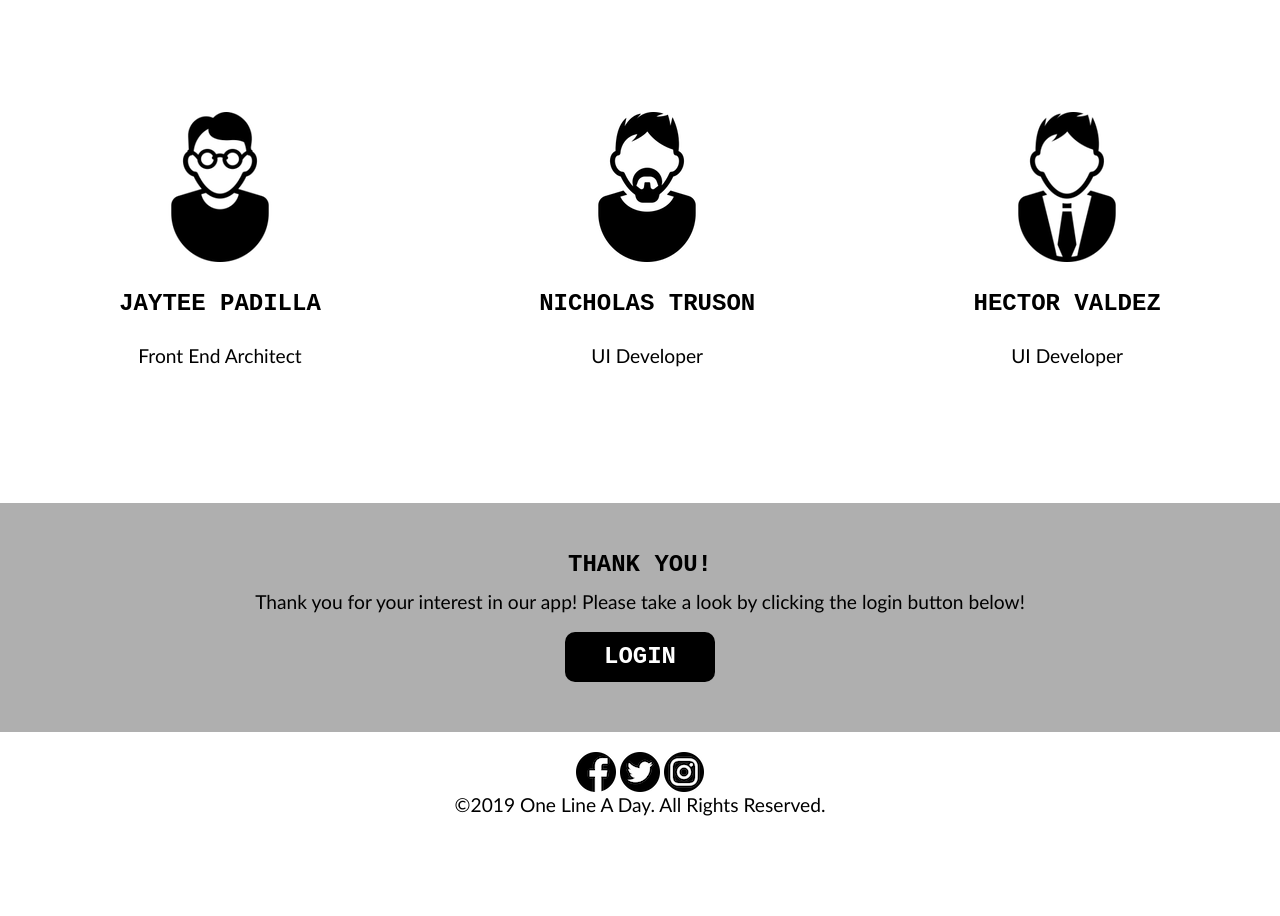
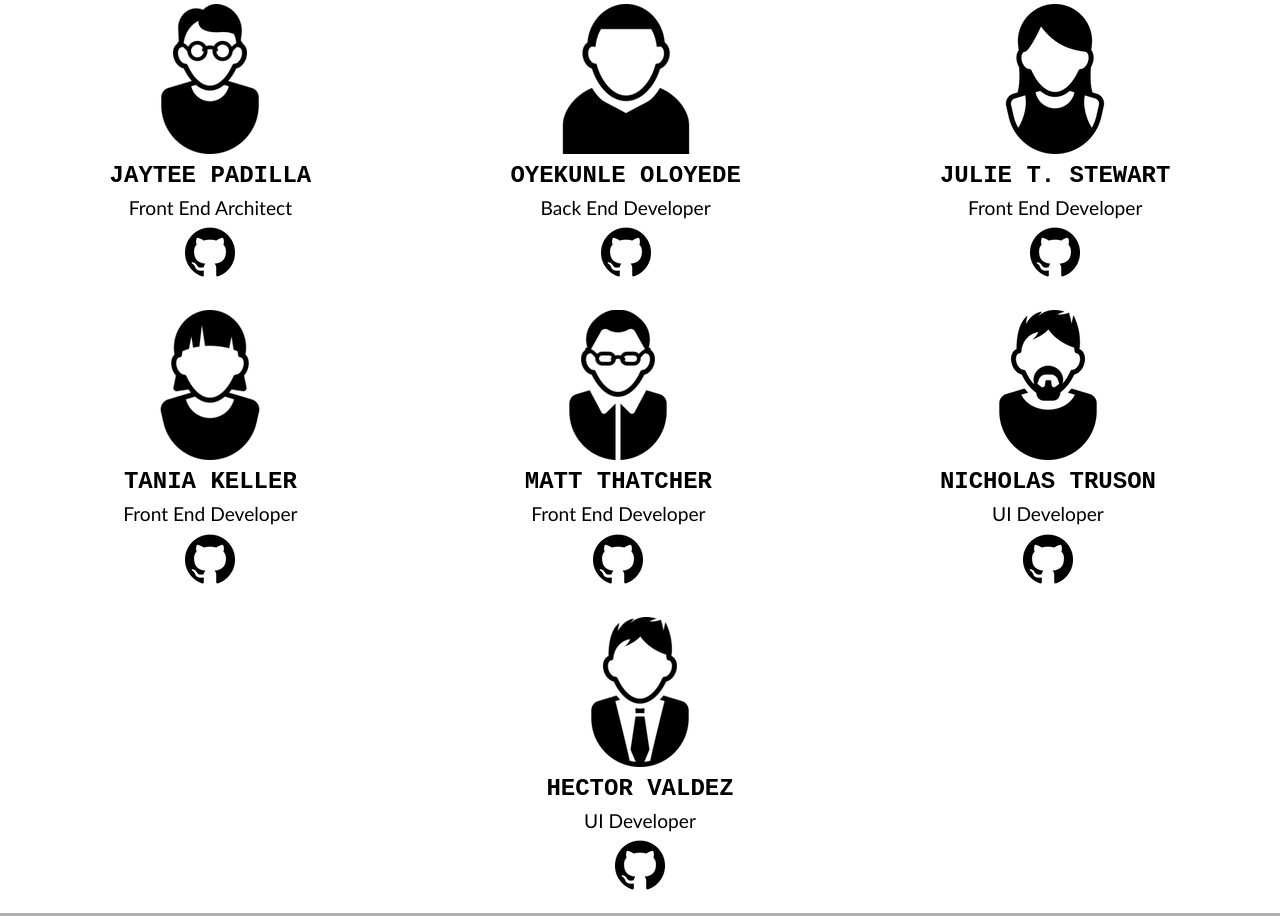
Before and after one commit to build-one-line-a-day/Frontend---Nicholas-Truson, a plain HTML site: page aboutus.html in a window 1280 px wide. Shown: the part 708-1624 px from the top of the page. Before the commit the page ends 1542 px from the top, so only its background shows below. Drawn offline with Linux system fonts and the light colour scheme.

Commit message:
styling changes

```diff
--- a/aboutus.html
+++ b/aboutus.html
@@ -33,20 +33,49 @@
                 <img src="media/jaytee.png" alt="">
                     <h3>Jaytee Padilla</h3>
                         <p>Front End Architect</p>
+                            <a class="cta-github" href="https://github.com/jaytee-padilla"><img src="media/github.png" alt=""></a>
+            </div>
+            <div class="teammember">
+                <img src="media/oyekunle.png" alt="">
+                    <h3>Oyekunle Oloyede</h3>
+                        <p>Back End Developer</p>
+                            <a class="cta-github" href="https://github.com/Oyekunle-Mark"><img src="media/github.png" alt=""></a>
+            </div>
+            <div class="teammember">
+                <img src="media/julie.png" alt="">
+                    <h3>Julie T. Stewart</h3>
+                        <p>Front End Developer</p>
+                            <a class="cta-github" href="https://github.com/juliethrallstewart"><img src="media/github.png" alt=""></a>
+        </div>
+        </div>
+        <div class="middle-row">
+            <div class="teammember">
+                <img src="media/tania.png" alt="">
+                    <h3>Tania Keller</h3>
+                        <p>Front End Developer</p>
+                            <a class="cta-github" href="https://github.com/taniamichelle"><img src="media/github.png" alt=""></a>
+            </div>
+            <div class="teammember">
+                <img src="media/matt.png" alt="">
+                    <h3>Matt Thatcher</h3>
+                        <p>Front End Developer</p>
+                            <a class="cta-github" href="https://github.com/mmthatch12"><img src="media/github.png" alt=""></a>
             </div>
             <div class="teammember">
                 <img src="media/nick.png" alt="">
                     <h3>Nicholas Truson</h3>
                         <p>UI Developer</p>
+                            <a class="cta-github" href="https://github.com/NicholasTruson"><img src="media/github.png" alt=""></a>
         </div>
+        </div>
+        <div class="bottom-row">
             <div class="teammember">
                 <img src="media/hector.png" alt="">
                     <h3>Hector Valdez</h3>
                         <p>UI Developer</p>
+                            <a class="cta-github" href="https://github.com/Haloking1212"><img src="media/github.png" alt=""></a>
                 </div>
         </div>
-
-
         <div class="thankyou">
                 <h2>Thank you!</h2>
                     <p>Thank you for your interest in our app!  Please take a look by clicking the login button below!</p>
@@ -54,7 +83,6 @@
                             <h3>Login</h3>
                         </div>
         </div>
-
         <div class="footer">
             <div class="social">
                 <img src="media/facebook.png" alt="">
--- a/index.css
+++ b/index.css
@@ -112,7 +112,15 @@ h2 {
     flex-direction: row;
     align-content: center;
     justify-content: space-between;
+    text-align: center;
     padding: 10px;
+}
+
+@media(max-width: 500px){
+    .features{
+        display: flex;
+        flex-direction: column;
+    }
 }
 
 .simplicity {
@@ -163,7 +171,7 @@ h3 {
     font-size: 1.5rem;
     font-weight: bold;
     text-transform: uppercase;
-    margin: 30px;
+    margin: 10px;
 }
 
 p {
@@ -227,6 +235,7 @@ p {
     background-color: #afafaf;
     padding: 50px;
     margin: 0 auto;
+    margin-bottom: 20px;
     text-align: center;
 }
 
@@ -234,8 +243,26 @@ p {
     display: flex;
     flex-direction: row;
     align-content: center;
-    justify-content: space-between;
-    margin: 10% auto;
+    justify-content: space-evenly;
+    margin: 0 auto;
+    padding: 10px;
+}
+
+.middle-row {
+    display: flex;
+    flex-direction: row;
+    align-content: center;
+    justify-content: space-evenly;
+    margin: 0 auto;
+    padding: 10px;
+}
+
+.bottom-row {
+    display: flex;
+    flex-direction: row;
+    align-content: center;
+    justify-content: center;
+    margin: 0 auto;
     padding: 10px;
 }
 
@@ -254,6 +281,10 @@ p {
     margin: 0 auto;
 }
 
+.cta-github {
+    margin: 10px;
+}
+
 .footer {
     display: flex;
     flex-direction: column;
@@ -262,3 +293,11 @@ p {
     text-align: center;
     padding: 20px;
 }
+
+.social {
+    display: flex;
+    flex-direction: row;
+    align-content: center;
+    justify-content: center;
+    margin: 10px;
+}
```
Also changed, not shown: Media/avatar-test.jpeg (deleted), Media/github.png (added), Media/julie.png (added), Media/matt.png (added), Media/notebook.jpeg (deleted), Media/oyekunle.png (added), Media/tania.png (added). Lines whose indentation alone changed are shown as unchanged.
